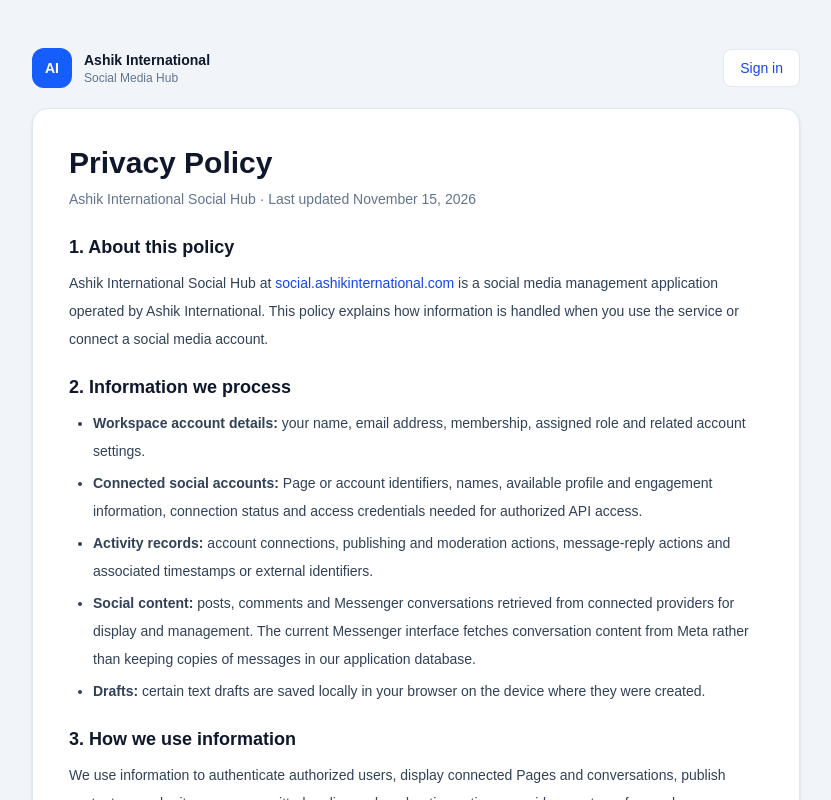
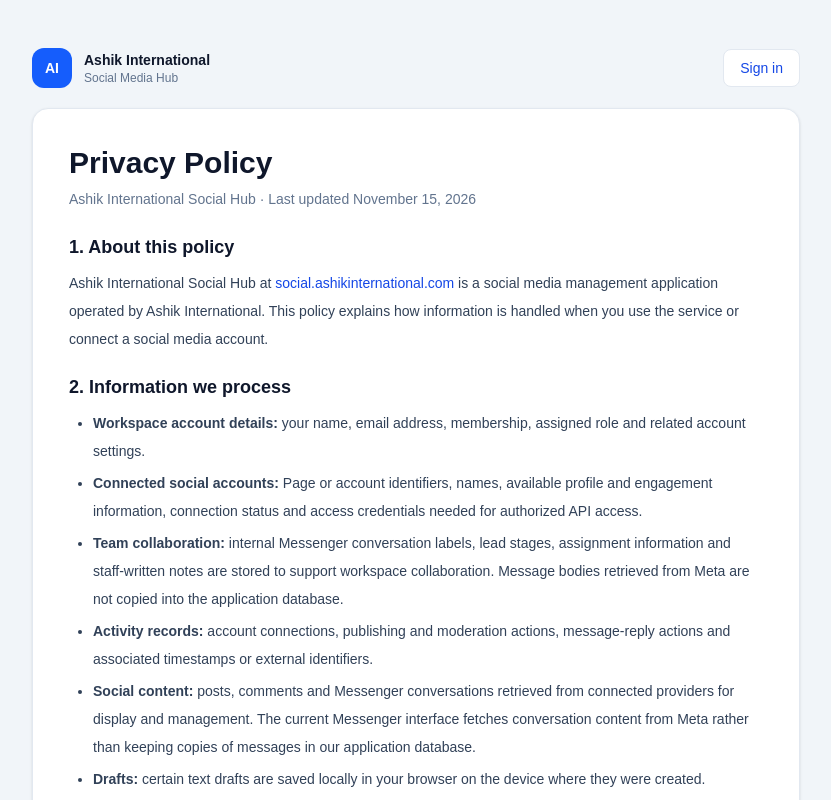
Before and after one commit to elias1435/social-media-hub, a Next.js app: page /privacy-policy in a window 1280 px wide. Shown: the top 800 px of the page, without its empty margins (224-1055 px from the left). Built offline with nearby package versions, Linux system fonts and the light colour scheme.

Commit message:
Describe new internal Messenger collaboration records accurately in privacy information

```diff
--- a/app/privacy-policy/page.tsx
+++ b/app/privacy-policy/page.tsx
@@ -19,6 +19,7 @@ export default function PrivacyPolicyPage() {
         <ul>
           <li><strong>Workspace account details:</strong> your name, email address, membership, assigned role and related account settings.</li>
           <li><strong>Connected social accounts:</strong> Page or account identifiers, names, available profile and engagement information, connection status and access credentials needed for authorized API access.</li>
+          <li><strong>Team collaboration:</strong> internal Messenger conversation labels, lead stages, assignment information and staff-written notes are stored to support workspace collaboration. Message bodies retrieved from Meta are not copied into the application database.</li>
           <li><strong>Activity records:</strong> account connections, publishing and moderation actions, message-reply actions and associated timestamps or external identifiers.</li>
           <li><strong>Social content:</strong> posts, comments and Messenger conversations retrieved from connected providers for display and management. The current Messenger interface fetches conversation content from Meta rather than keeping copies of messages in our application database.</li>
           <li><strong>Drafts:</strong> certain text drafts are saved locally in your browser on the device where they were created.</li>
```
